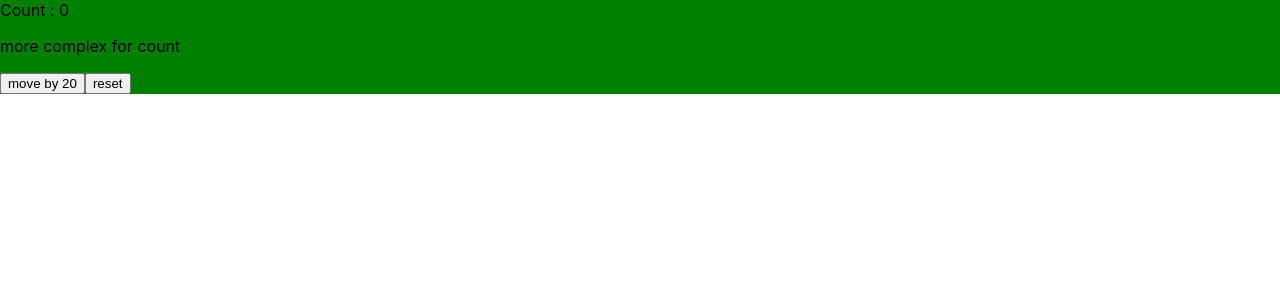
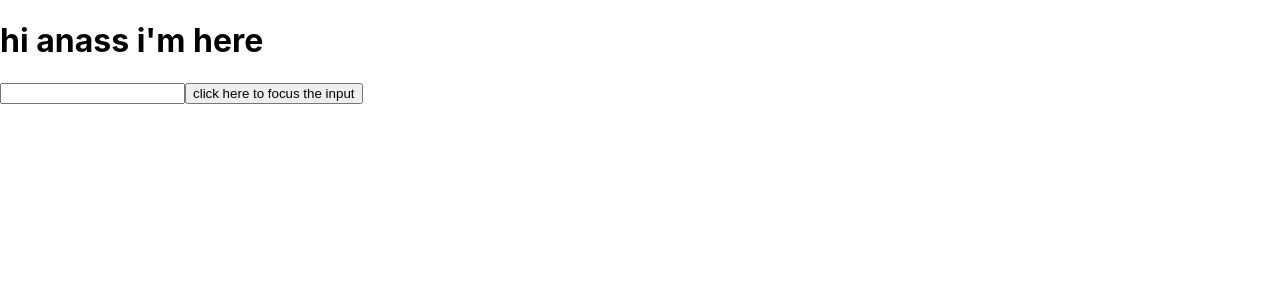
Before and after one commit to anassraissi/hooks_react_example, a React (Create React App) app in the folder hooks_react/: page / in a window 1280 px wide. Shown: the top 300 px of the page. Built offline with nearby package versions, Linux system fonts and the light colour scheme.

Commit message:
create exemple using simple exemple of useRef hook

```diff
--- /dev/null
+++ b/hooks_react/src/UseRef/ClassComponent.js
@@ -0,0 +1,22 @@
+
+import React, { Component } from 'react'
+
+export default class ClassComponent extends Component {
+    constructor(){
+            super();  // get methode and class from parent class called in this case "Component" => work with extend phrase above
+            this.inputRef=React.createRef();
+    }
+     run=()=>{
+        this.inputRef.current.focus();
+    }
+
+  render() {
+    return (
+      <div>
+        <h1>hi anass i'm here </h1>
+        <input ref={this.inputRef}></input>
+        <button onClick={this.run}>click here to focus the input</button>
+      </div>
+    )
+  }
+}
--- a/hooks_react/src/index.js
+++ b/hooks_react/src/index.js
@@ -7,6 +7,7 @@ import Custom from './Custom_hooks/App';
 import UseMemo from './useMemo/App';
 import UseCallback from "./useCallback/ParentComponent";
 import UseReducer from './useReducer/App';
+import UseRef from './UseRef/ClassComponent'
 
 
 const root = ReactDOM.createRoot(document.getElementById('root'));
@@ -16,8 +17,8 @@ root.render(
     {/* <Custom></Custom> */}
     {/* <UseMemo></UseMemo> */}
     {/* <UseCallback></UseCallback> */}
-<UseReducer></UseReducer>
-
+{/* <UseReducer></UseReducer> */}
+<UseRef></UseRef>
   </React.StrictMode>
 );
 
```
